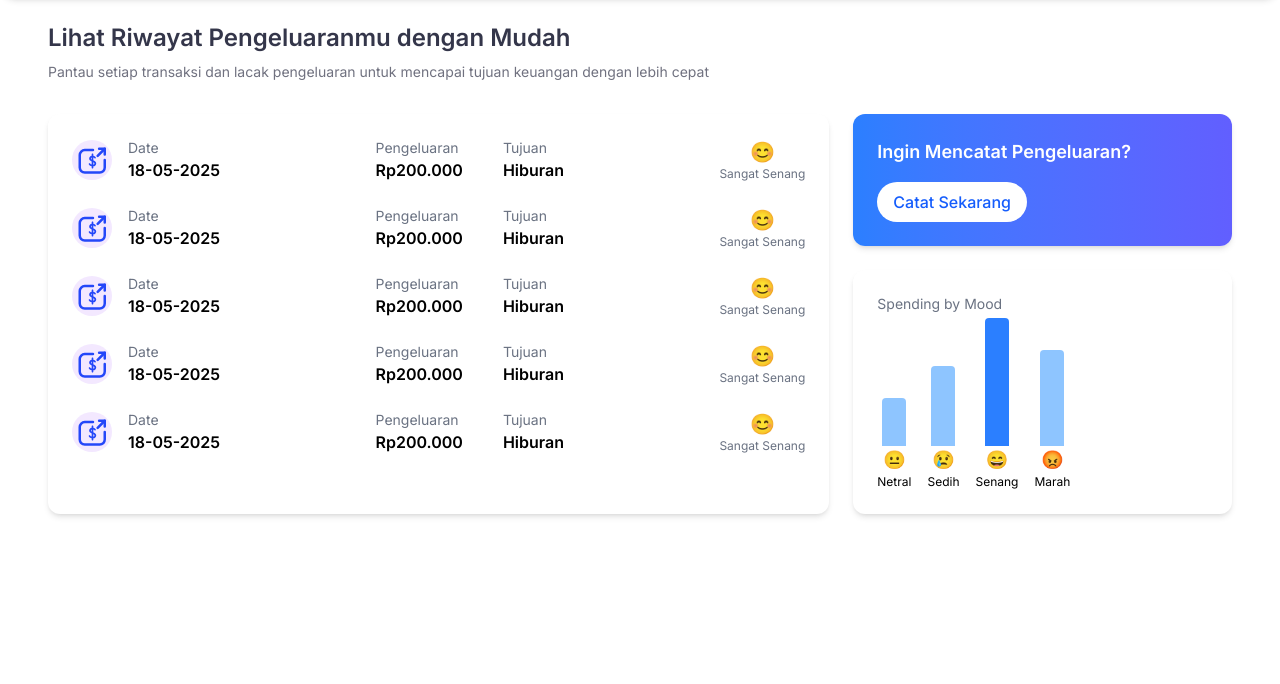
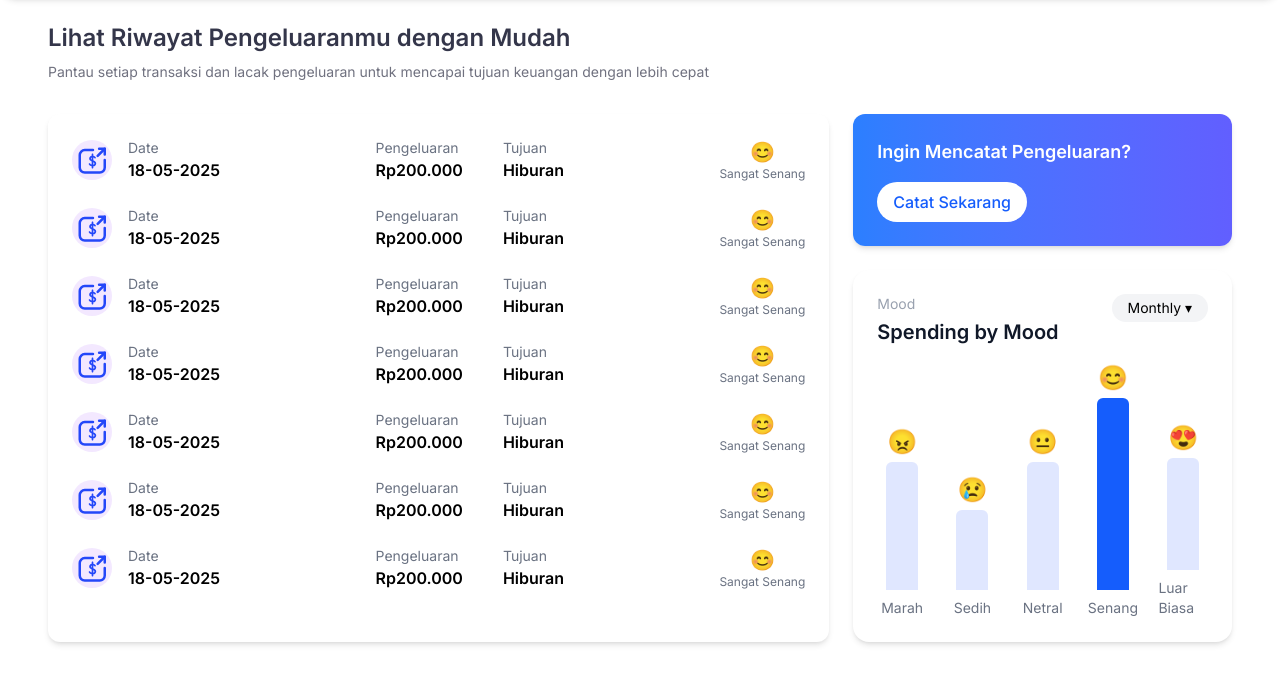
Before and after one commit to af133/lomba_frienship, a website: page history.html in a window 1280 px wide. Shown: the part 66-750 px from the top of the page. Drawn offline with nearby package versions, Linux system fonts and the light colour scheme.

Commit message:
Add history fiks

```diff
--- a/history.html
+++ b/history.html
@@ -247,6 +247,59 @@
             <p class="text-xs text-gray-500">Sangat Senang</p>
           </div>
         </div>
+        <!-- Baris pengeluaran -->
+        <div class="flex items-center justify-between">
+          <div class="flex items-center space-x-4">
+            <div class="w-10 h-10 bg-purple-100 rounded-full flex items-center justify-center">
+              <img src="src/login/inconhistory.svg" alt="">
+            </div>
+            <div>
+              <p class="text-sm text-gray-500">Date</p>
+              <p class="font-semibold">18-05-2025</p>
+            </div>
+          </div>
+          <div class="flex space-x-10">
+            <div>
+              <p class="text-sm text-gray-500">Pengeluaran</p>
+              <p class="font-semibold">Rp200.000</p>
+            </div>
+            <div>
+              <p class="text-sm text-gray-500">Tujuan</p>
+              <p class="font-semibold">Hiburan</p>
+            </div>
+          </div>
+          <div class="flex flex-col items-center">
+            <span class="text-xl">😊</span>
+            <p class="text-xs text-gray-500">Sangat Senang</p>
+          </div>
+        </div>
+        <!-- Baris pengeluaran -->
+        <div class="flex items-center justify-between">
+          <div class="flex items-center space-x-4">
+            <div class="w-10 h-10 bg-purple-100 rounded-full flex items-center justify-center">
+              <img src="src/login/inconhistory.svg" alt="">
+            </div>
+            <div>
+              <p class="text-sm text-gray-500">Date</p>
+              <p class="font-semibold">18-05-2025</p>
+            </div>
+          </div>
+          <div class="flex space-x-10">
+            <div>
+              <p class="text-sm text-gray-500">Pengeluaran</p>
+              <p class="font-semibold">Rp200.000</p>
+            </div>
+            <div>
+              <p class="text-sm text-gray-500">Tujuan</p>
+              <p class="font-semibold">Hiburan</p>
+            </div>
+          </div>
+          <div class="flex flex-col items-center">
+            <span class="text-xl">😊</span>
+            <p class="text-xs text-gray-500">Sangat Senang</p>
+          </div>
+        </div>
+
 
       </div>
     </div>
@@ -260,35 +313,54 @@
       </div>
 
       <!-- Placeholder Chart -->
-      <div class="bg-white rounded-xl p-6 shadow-md">
-        <h3 class="text-sm text-gray-500 mb-4">Spending by Mood</h3>
-        <div class="flex items-end space-x-4 h-40">
+      <div class="bg-white rounded-2xl shadow-md p-6 w-full max-w-3xl mx-auto">
+  <div class="flex justify-between items-start mb-4">
+    <div>
+      <p class="text-sm text-gray-400 mb-1">Mood</p>
+      <h2 class="text-xl font-semibold text-gray-900">Spending by Mood</h2>
+    </div>
+    <button class="text-sm bg-gray-100 px-4 py-1 rounded-full hover:bg-gray-200">Monthly ▾</button>
+  </div>
+
+  <!-- Grafik Manual -->
+  <div class="relative h-64 flex items-end justify-between">
     <!-- Bar 1 -->
-          <div class="flex flex-col items-center">
-            <div class="h-12 w-6 bg-blue-300 rounded-t"></div>
-            <span class="text-lg">😐</span>
-            <p class="text-xs">Netral</p>
+    <div class="flex flex-col items-center w-[15%]">
+      <span class="text-2xl mb-1">😠</span>
+      <div class="h-32 w-8 bg-indigo-100 rounded-t-md"></div>
+      <p class="text-sm mt-2 text-gray-500">Marah</p>
     </div>
+
     <!-- Bar 2 -->
-          <div class="flex flex-col items-center">
-            <div class="h-20 w-6 bg-blue-300 rounded-t"></div>
-            <span class="text-lg">😢</span>
-            <p class="text-xs">Sedih</p>
+    <div class="flex flex-col items-center w-[15%]">
+      <span class="text-2xl mb-1">😢</span>
+      <div class="h-20 w-8 bg-indigo-100 rounded-t-md"></div>
+      <p class="text-sm mt-2 text-gray-500">Sedih</p>
     </div>
+
     <!-- Bar 3 -->
-          <div class="flex flex-col items-center">
-            <div class="h-32 w-6 bg-blue-500 rounded-t"></div>
-            <span class="text-lg">😄</span>
-            <p class="text-xs">Senang</p>
+    <div class="flex flex-col items-center w-[15%]">
+      <span class="text-2xl mb-1">😐</span>
+      <div class="h-32 w-8 bg-indigo-100 rounded-t-md"></div>
+      <p class="text-sm mt-2 text-gray-500">Netral</p>
     </div>
+
     <!-- Bar 4 -->
-          <div class="flex flex-col items-center">
-            <div class="h-24 w-6 bg-blue-300 rounded-t"></div>
-            <span class="text-lg">😡</span>
-            <p class="text-xs">Marah</p>
+    <div class="flex flex-col items-center w-[15%]">
+      <span class="text-2xl mb-1">😊</span>
+      <div class="h-48 w-8 bg-blue-600 rounded-t-md"></div>
+      <p class="text-sm mt-2 text-gray-500">Senang</p>
+    </div>
+
+    <!-- Bar 5 -->
+    <div class="flex flex-col items-center w-[15%]">
+      <span class="text-2xl mb-1">😍</span>
+      <div class="h-28 w-8 bg-indigo-100 rounded-t-md"></div>
+      <p class="text-sm mt-2 text-gray-500">Luar Biasa</p>
     </div>
   </div>
 </div>
+
     </div>
   </div>
     </section>
```
Also changed, not shown: src/output.css. Lines whose indentation alone changed are shown as unchanged.
